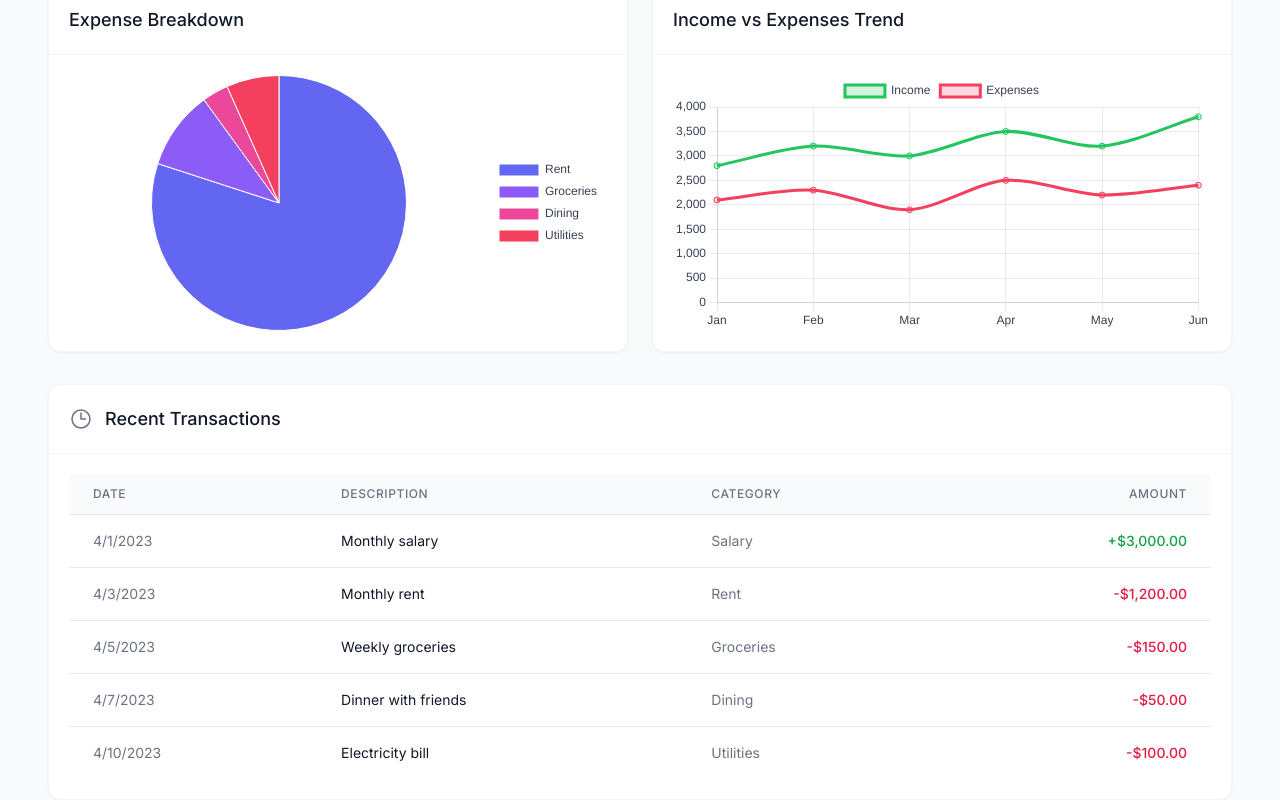
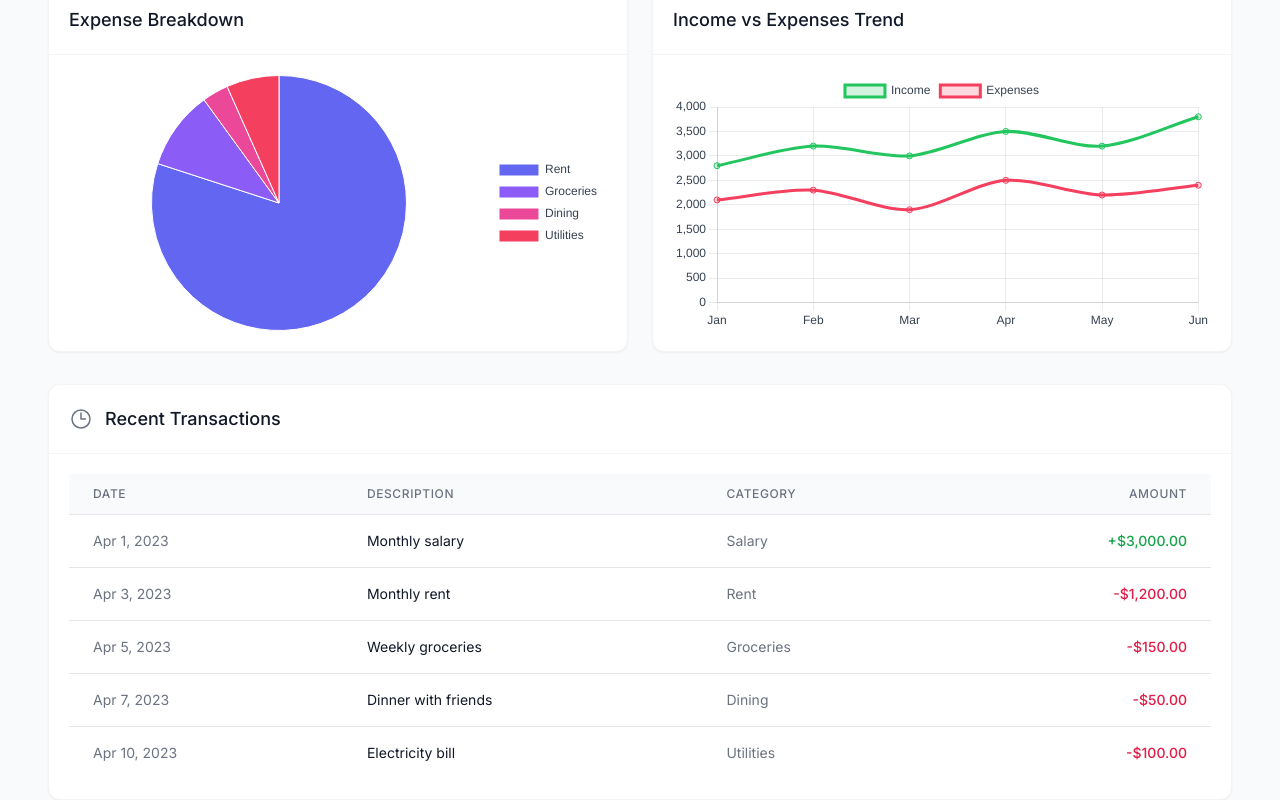
Before and after one commit to isagiyoichii/financial-tracker, a Next.js app: page /dashboard in a window 1280 px wide. Shown: the part 398-1198 px from the top of the page. Built offline with nearby package versions, Linux system fonts and the light colour scheme; no server answers; the database is empty; sample sign-in values are in the browser's storage.

Commit message:
Fix Timestamp conversion in dashboard page by using formatDate utility

```diff
--- a/src/app/(protected)/dashboard/page.tsx
+++ b/src/app/(protected)/dashboard/page.tsx
@@ -14,7 +14,9 @@ import {
   calculateNetIncome,
   calculateTotalAssets,
   calculateTotalLiabilities,
-  calculateNetWorth
+  calculateNetWorth,
+  toJsDate,
+  formatDate
 } from '@/lib/utils';
 import {
   ArrowTrendingUpIcon,
@@ -200,6 +202,7 @@ const Dashboard = () => {
         {
           id: '1',
           userId: user?.uid || '',
+          name: 'Monthly Rent',
           category: 'Rent',
           amount: 1500,
           period: 'monthly',
@@ -210,6 +213,7 @@ const Dashboard = () => {
         {
           id: '2',
           userId: user?.uid || '',
+          name: 'Grocery Budget',
           category: 'Groceries',
           amount: 600,
           period: 'monthly',
@@ -220,6 +224,7 @@ const Dashboard = () => {
         {
           id: '3',
           userId: user?.uid || '',
+          name: 'Eating Out',
           category: 'Dining',
           amount: 200,
           period: 'monthly',
@@ -230,6 +235,7 @@ const Dashboard = () => {
         {
           id: '4',
           userId: user?.uid || '',
+          name: 'Utility Bills',
           category: 'Utilities',
           amount: 150,
           period: 'monthly',
@@ -539,9 +545,7 @@ const Dashboard = () => {
                     {transactions.slice(0, 5).map((transaction) => (
                       <tr key={transaction.id}>
                         <td className="px-6 py-4 whitespace-nowrap text-sm text-gray-500 dark:text-gray-400">
-                          {transaction.date instanceof Date
-                            ? transaction.date.toLocaleDateString()
-                            : new Date(transaction.date).toLocaleDateString()}
+                          {formatDate(transaction.date, 'MMM d, yyyy')}
                         </td>
                         <td className="px-6 py-4 whitespace-nowrap text-sm text-gray-900 dark:text-gray-100">
                           {transaction.description}
```
